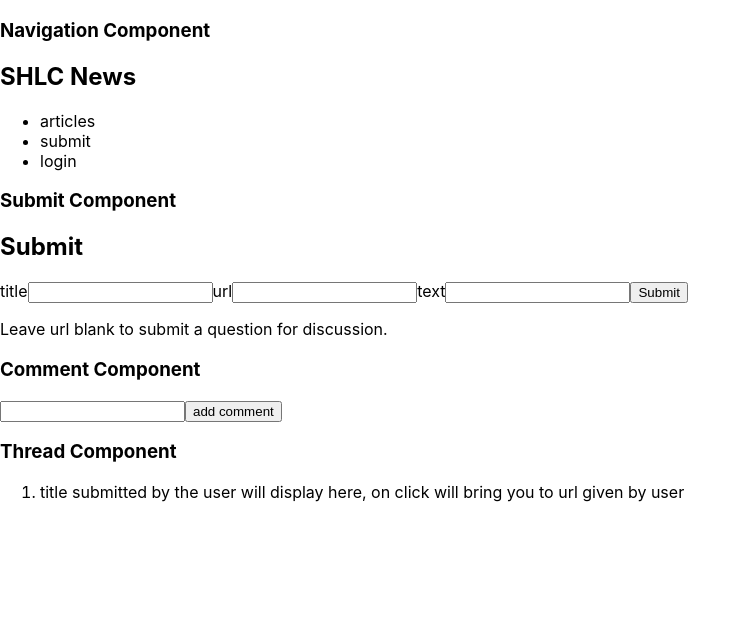
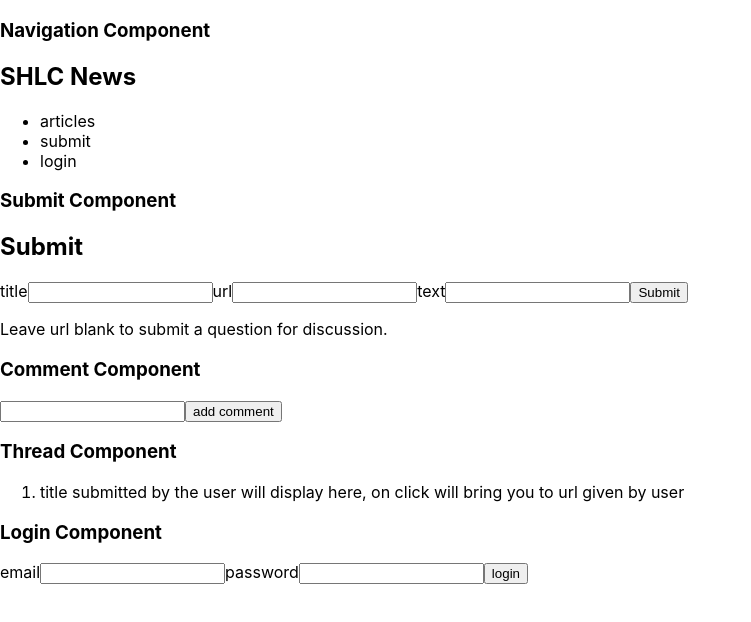
Before and after one commit to MintbeanHackathons/2020-04-30-juno-careerhack-week, a React (Create React App) app in the folder frontend/: page / in a window 1280 px wide. Shown: the top 622 px of the page, without its empty margins (0-751 px from the left). Built offline with nearby package versions, Linux system fonts and the light colour scheme.

Commit message:
added login component

```diff
--- a/frontend/src/App.js
+++ b/frontend/src/App.js
@@ -3,6 +3,7 @@ import Comment from './components/Comment';
 import Submit from './components/Submit';
 import Nav from './components/Nav';
 import Thread from './components/Thread';
+import Login from './components/Login';
 import './App.css';
 
 class App extends Component {
@@ -16,6 +17,8 @@ class App extends Component {
         <Comment />
 
         <Thread />
+
+        <Login />
 
       </div>
     );
--- /dev/null
+++ b/frontend/src/components/Login.js
@@ -0,0 +1,18 @@
+import React, { Component } from 'react';
+
+class Login extends Component {
+  render() {
+    return (
+      <div className="login">
+        <h3>Login Component</h3>
+        <label htmlFor="email">email</label>
+        <input type="email" name="email" id="email" />
+        <label htmlFor="password">password</label>
+        <input type="password" name="password" id="password"/>
+        <button>login</button>
+      </div>
+    );
+  }
+}
+
+export default Login;
```
